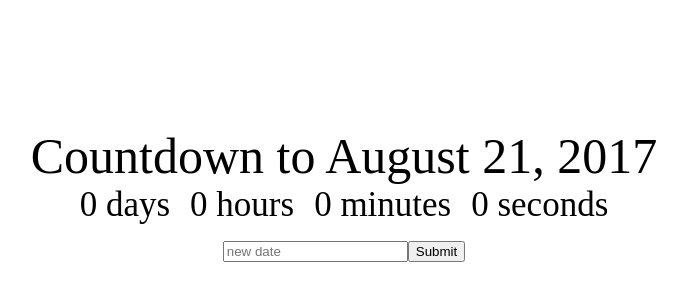
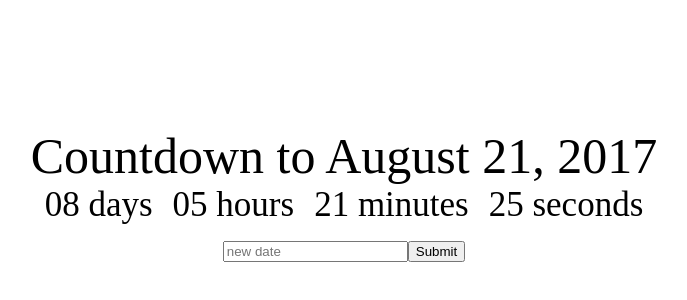
Before and after one commit to godois/reactjs-course, a React (Create React App) app in the folder countdown/: page / in a window 1280 px wide. Shown: the part 126-426 px from the top of the page, without its empty margins (296-983 px from the left). Built offline with nearby package versions, Linux system fonts and the light colour scheme.

Commit message:
Adding functions which calculate the countdown

```diff
--- a/countdown/src/Clock.jsx
+++ b/countdown/src/Clock.jsx
@@ -12,13 +12,34 @@
     }
   }
 
+  componentWillMount(){
+    this.getTimeUntil(this.props.deadline);
+  }
+
+  componentDidMount(){
+    setInterval(() => this.getTimeUntil(this.props.deadline));
+  }
+
+  getTimeUntil(deadline){
+    const time = Date.parse(deadline) - Date.parse(new Date());
+    const seconds = Math.floor((time/1000) % 60);
+    const minutes = Math.floor((time/1000/60) % 60);
+    const hours = Math.floor(time/(1000*60*60) % 24);
+    const days = Math.floor(time/(1000*60*60*24));
+    this.setState({days, hours, minutes, seconds});
+  }
+
+  leading0(num){
+    return num < 10 ? '0' + num : num;
+  }
+
   render(){
     return(
       <div>
-        <div className="Clock-days">{this.state.days} days</div>
-        <div className="Clock-hours">{this.state.hours} hours</div>
-        <div className="Clock-minutes">{this.state.minutes} minutes</div>
-        <div className="Clock-seconds">{this.state.seconds} seconds</div>
+        <div className="Clock-days">{this.leading0(this.state.days)} days</div>
+        <div className="Clock-hours">{this.leading0(this.state.hours)} hours</div>
+        <div className="Clock-minutes">{this.leading0(this.state.minutes)} minutes</div>
+        <div className="Clock-seconds">{this.leading0(this.state.seconds)} seconds</div>
       </div>
     )
   }
```
